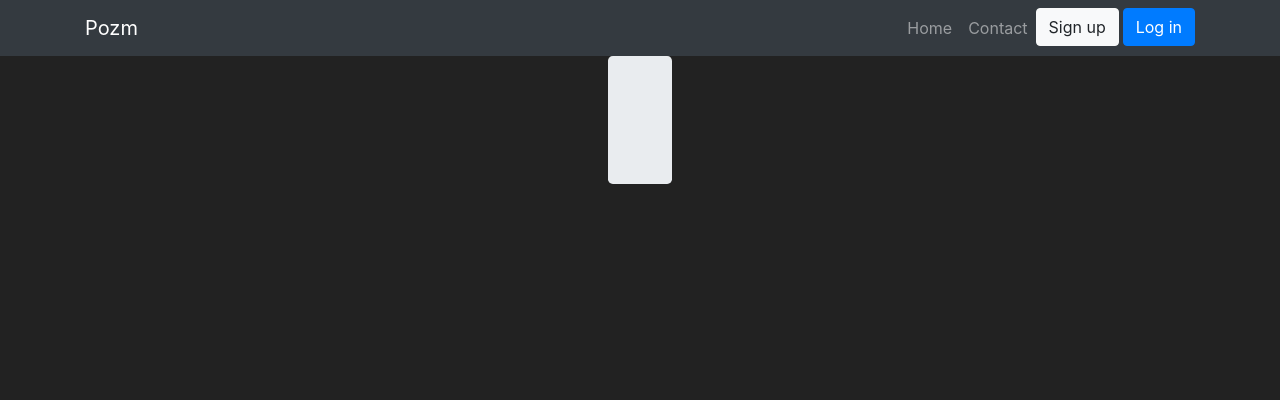
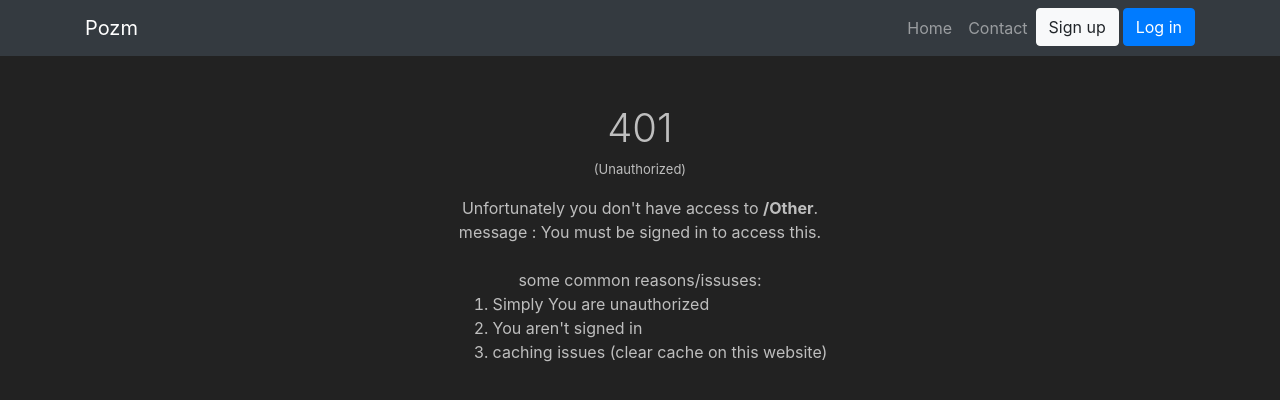
Before and after one commit to pozm/pozm-website, a React (Create React App) app in the folder client/: page /Other in a window 1280 px wide. Shown: the top 400 px of the page. Built offline with nearby package versions, Linux system fonts and the light colour scheme; no server answers.

Commit message:
addition of others & 401 pages

```diff
--- a/client/src/App.css
+++ b/client/src/App.css
@@ -28,3 +28,25 @@ html {
 html, body {
   overflow: overlay;
 }
+
+hr {
+
+  width: 90%;
+  margin-left: auto;
+  margin-right: auto;
+  background-color: rgb(26, 26, 26);
+  border-radius: 4px;
+
+}
+
+hr.thick {
+
+  height: 5px;
+
+}
+
+hr.light {
+
+  height: 3px;
+
+}
--- a/client/src/App.jsx
+++ b/client/src/App.jsx
@@ -10,6 +10,7 @@ import Page404 from './pages/404';
 import WebhookT from './pages/webhookTools';
 import userContext from './hooks/userContext';
 import PageOther from './pages/other';
+import Page401 from './pages/401';
 
 export default function App(props) {
 	const [user, setUser] = useState(null);
@@ -51,12 +52,12 @@ export default function App(props) {
 						<Route
 							path="/Webhook"
 							exact
-							component={() => <WebhookT />}
+							component={() => user ? <WebhookT /> : <Page401 msg="You must be signed in to access this." />}
 						/>
 						<Route
 							path="/Other"
 							exact
-							component={() => <PageOther />}
+							component={() => user? <PageOther /> : <Page401 msg="You must be signed in to access this." />}
 						/>
 						<Route component={Page404} />
 					</Switch>
--- /dev/null
+++ b/client/src/components/InfoBox.jsx
@@ -0,0 +1,28 @@
+import React from 'react';
+import { Link } from 'react-router-dom';
+import '../styles/InfoBox.css';
+import '../styles/utils.css';
+
+class InfoBox extends React.Component {
+	render() {
+		return (
+			<div className="InfoBox">
+				<div
+					className="itParent"
+					style={{ marginBottom: this.props.text ? '10px' : '0px' }}
+				>
+					<p className="InfoText">
+						{this.props.linkTo? <Link to={'/' + this.props.linkTo} >{this.props.title}</Link>:<h2>{this.props.title}</h2>}
+					</p>
+				</div>
+				{this.props.Desc && (
+					<div style={{ maxWidth: '600px', display: 'flex' }}>
+						<div className="hbar" />
+						<p className="mb-0">{this.props.Desc}</p>
+					</div>
+				)}
+			</div>
+		);
+	}
+}
+export default InfoBox;
--- /dev/null
+++ b/client/src/pages/401.jsx
@@ -0,0 +1,30 @@
+import React from "react";
+import { withRouter } from "react-router-dom";
+
+function Page401(props) {
+    console.log(props)
+  return (
+    <div className="home">
+      <div className="container" style={{display:'flex',flexFlow:'wrap',justifyContent:'center'}}>
+        <div className="row align-items-center my-5">
+          <div className="col-lg">
+            <h1 className="font-weight-light">401</h1>
+            <p style={{fontSize:'small'}} >(Unauthorized)</p>
+            <div>
+                Unfortunately you don't have access to <b> {props.location.pathname}</b>.<br/>
+                message : {props.msg || 'No message'} <br/><br/>
+                some common reasons/issuses:<br/>
+              <ol style={{textAlign:'initial'}}>
+                  <li>Simply You are unauthorized</li>
+                  <li>You aren't signed in</li>
+                  <li>caching issues (clear cache on this website)</li>
+              </ol>
+            </div>
+          </div>
+        </div>
+      </div>
+    </div>
+  );
+}
+
+export default withRouter(Page401);
--- a/client/src/pages/404.jsx
+++ b/client/src/pages/404.jsx
@@ -7,8 +7,9 @@ function Page404(props) {
         <div className="row align-items-center my-5">
           <div className="col-lg">
             <h1 className="font-weight-light">404</h1>
+            <p style={{fontSize:'small'}} >(Not found)</p>
             <div>
-              Unfortunately <b> {props.location.pathname} </b> does not exist!<br/>
+              Unfortunately <b> {props.location.pathname}</b> does not exist!<br/>
               This could be due to a few things. <br/><br/>
               <ol style={{textAlign:'initial'}}>
                   <li>Simply the page doesn't exist</li>
--- a/client/src/pages/home.jsx
+++ b/client/src/pages/home.jsx
@@ -44,7 +44,7 @@ function Home() {
             <p>
               I am a programmer.
               I know various different programming langages including most markup langages.
-              Some programming languages i know conclude of python, javascript, typescript, c#, lua, mysql.
+              Some programming languages i know conclude of python, javascript, typescript, c#, lua, mysql<span hidden>i know it's a query lanuage more than a programming language</span> .
               Some markup languages i know: html, markdown, css
             </p>
           </div>
--- a/client/src/pages/other.jsx
+++ b/client/src/pages/other.jsx
@@ -1,17 +1,27 @@
-import React from 'react';
+import React, { useContext } from 'react';
+import { Link } from 'react-router-dom';
+import InfoBox from '../components/InfoBox';
+import userContext from '../hooks/userContext';
 
 function PageOther(props) {
+	let { user } = useContext(userContext);
 	return (
 		<div className="home">
-			<div
-				className="container"
-				style={{
-					display: 'flex',
-					flexFlow: 'wrap',
-					justifyContent: 'center',
-				}}
-			>
-				<div className="jumbotron">
+			<div className="container">
+				<div
+					className="jumbotron my-3"
+					style={{ backgroundColor: '#ffffff11' }}
+				>
+					<h1> Hi, {user?.username}! </h1>
+					<hr className="my-4 light" />
+					<p>Here is some things you currently have access to.</p>
+				</div>
+				<div
+					className="row align-items-center my-5"
+					style={{ display: 'flex', justifyContent: 'center' }}
+				>
+					<InfoBox linkTo="webhook" title="Webhook" Desc="Manage discord webhooks easily" />
+					{user?.powerId >= 5 && <InfoBox linkTo="admin" title="Admin" Desc="The admin panel" />}
 				</div>
 			</div>
 		</div>
--- a/client/src/pages/webhookTools.jsx
+++ b/client/src/pages/webhookTools.jsx
@@ -1,5 +1,6 @@
+import $ from "jquery";
 import React from "react";
-import $ from "jquery"
+import userContext from "../hooks/userContext";
 
 let regx = /^https:\/\/(canary|ptb)?\.?discord(app)?\.com\/api\/webhooks\/(?<id>\d+)\/(?<secret>\S*)$/mi
 
@@ -20,6 +21,7 @@ function getDataUrl(img) {
 }
 
 class WebhookT extends React.Component {
+    static contextType = userContext
     constructor(props){
         super(props)
         this.state = {URL : '', isUrlValid:false, webhookData:{}, modificationData:{content:'',avatar:'', avatarBASE:'',name:''}}
--- /dev/null
+++ b/client/src/styles/InfoBox.css
@@ -0,0 +1,25 @@
+.itParent {
+    display: flex;
+    flex-flow: wrap;
+    align-items: center;
+}
+.InfoText {
+    font-size: large;
+    justify-content: center;
+    margin-bottom: 0px;
+}
+.InfoBox {
+    background-color: #ffffff11;
+    border-radius: 5px;
+    padding: 7px;
+    padding-right: 10px;
+    width: auto;
+    margin: 5px 15px
+}
+.hbar {
+    margin: 0 15px!important;
+    background-color: rgb(26, 26, 26);
+    min-width: 4px;
+    height: auto;
+    border-radius: 7px;
+}
```
Also changed, not shown: client/src/components/nav.jsx (+16 -16 lines).
